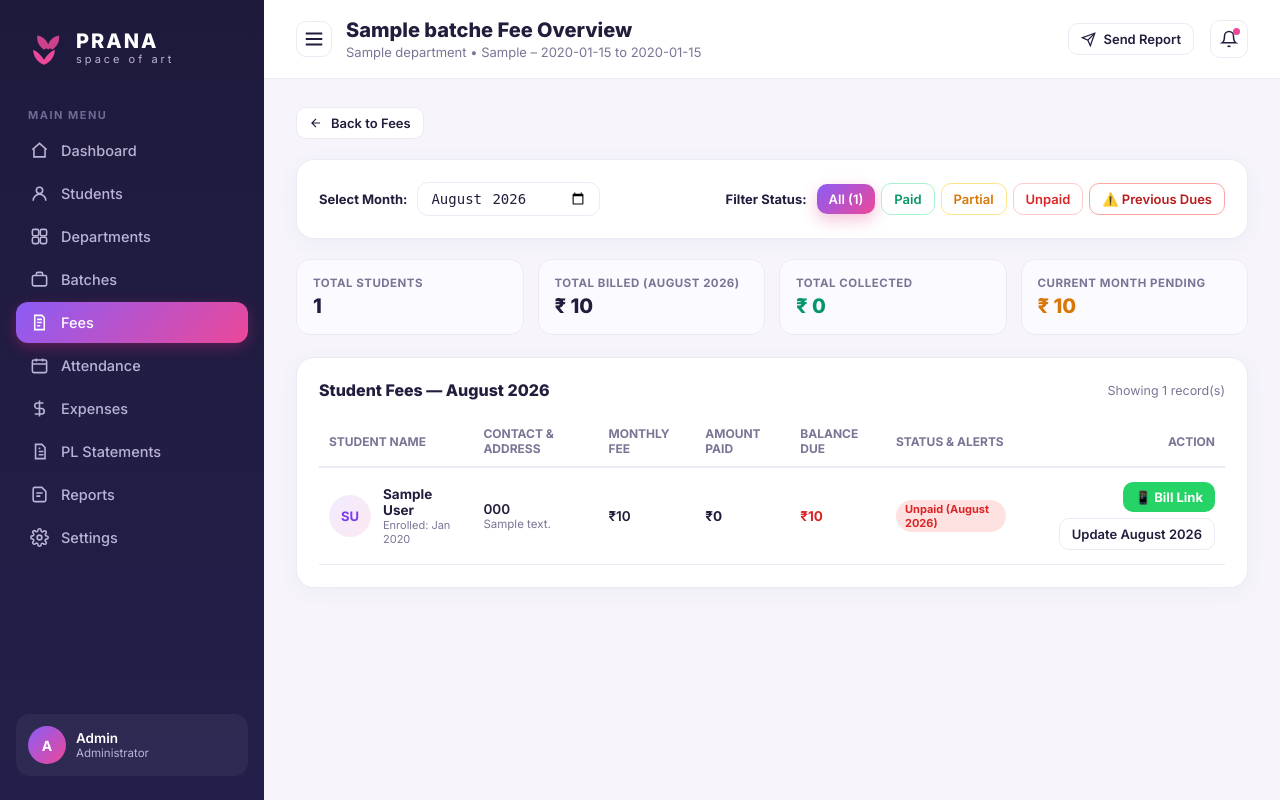
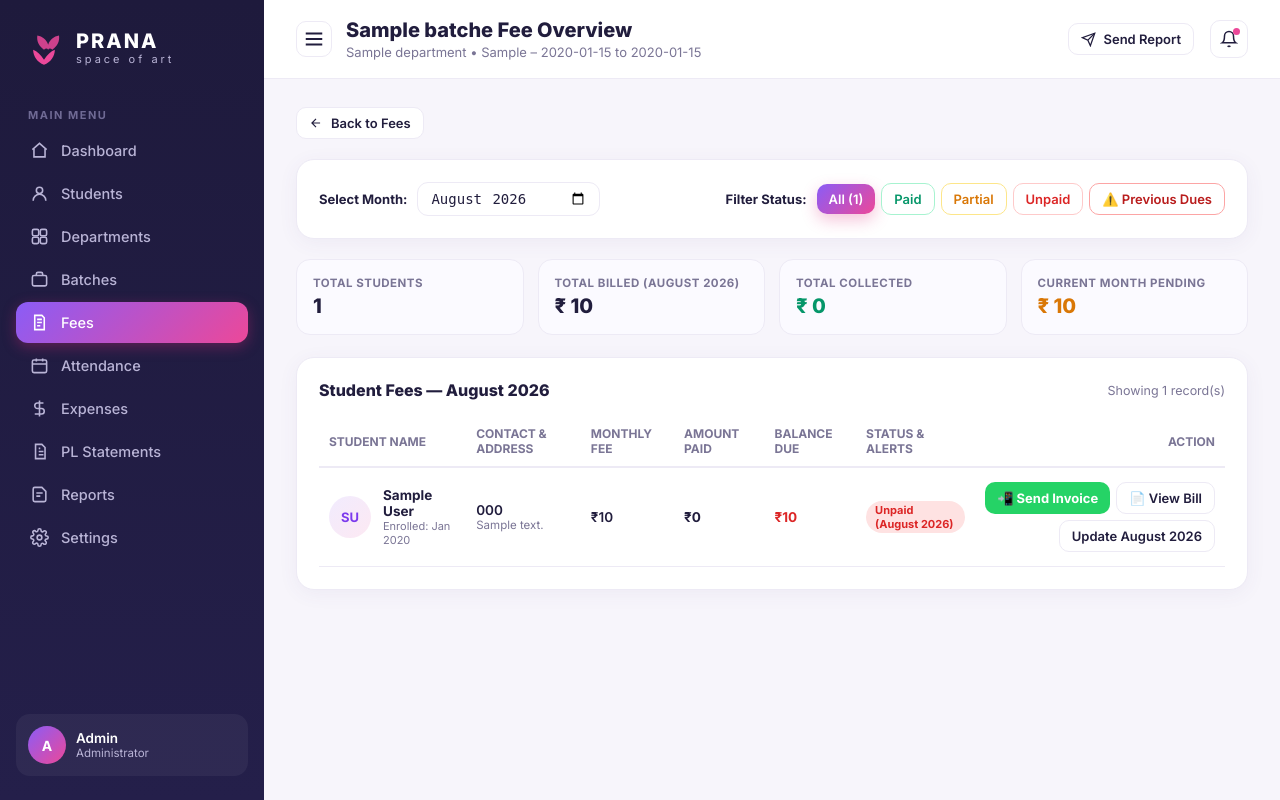
Before and after one commit to AKSHAY9960996/prana, a Flask app: page /fees/batch/1 in a window 1280 px wide. Run offline with Flask 3, Linux system fonts and the light colour scheme; tables that the repository leaves empty hold one stand-in row (values such as "Sample post").

Commit message:
Add 1-click Send WhatsApp Invoice button in batch fees table

```diff
--- a/templates/batch_fees.html
+++ b/templates/batch_fees.html
@@ -142,8 +142,11 @@
                 Pay {{ first_prev.month_label }} (₹{{ first_prev.pending }})
               </button>
               {% endif %}
-              <a href="{{ url_for('student_bill', student_id=s.id) }}" target="_blank" class="btn btn-sm" style="background:#25d366;color:#fff;font-weight:700;border:none;text-decoration:none;" title="View & Send WhatsApp Bill">
-                📱 Bill Link
+              <button type="button" class="btn btn-sm" style="background:#25d366;color:#fff;font-weight:700;border:none;" onclick="sendWhatsAppInvoice('{{ s.full_name }}', '{{ s.mobile }}', {{ item.pending + item.total_past_pending }}, {{ s.id }})" title="Send Invoice via WhatsApp">
+                📲 Send Invoice
+              </button>
+              <a href="{{ url_for('student_bill', student_id=s.id) }}" target="_blank" class="btn btn-outline btn-sm" title="View Digital Bill">
+                📄 View Bill
               </a>
               <button type="button" class="btn btn-outline btn-sm" onclick="openPaymentModal({{ s.id }}, '{{ s.full_name }}', '{{ month }}', {{ item.due }}, {{ item.paid }})">
                 Update {{ month_label }}
@@ -199,6 +202,16 @@
 </div>
 
 <script>
+function sendWhatsAppInvoice(studentName, mobile, pendingAmount, studentId) {
+  const domain = window.location.origin;
+  const billUrl = domain + '/bill/' + studentId;
+  const cleanPhone = mobile.replace(/[^0-9]/g, '');
+  const phoneWithCode = cleanPhone.length === 10 ? '91' + cleanPhone : cleanPhone;
+  const msg = `Hello ${studentName},\n\nHere is your monthly fee statement & invoice from *Prana Space of Art*:\n\n📌 Total Balance Due: ₹${pendingAmount}\n\nView full statement & payment history here:\n${billUrl}\n\nThank you!\nPrana Space of Art`;
+  const waUrl = `https://api.whatsapp.com/send?phone=${phoneWithCode}&text=${encodeURIComponent(msg)}`;
+  window.open(waUrl, '_blank');
+}
+
 function setStatusFilter(status) {
   document.getElementById('statusFilterInput').value = status;
   document.getElementById('filterForm').submit();
```
